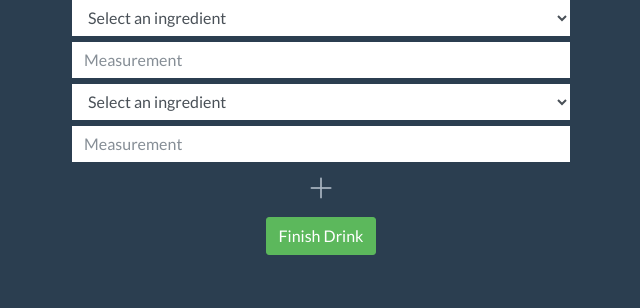
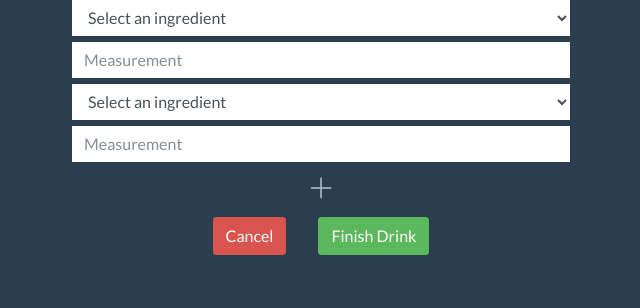
Before and after one commit to Brinzkii/Capstone-Project, a Flask app: page /1/ingredients/add in a window 1280 px wide. Shown: the part 178-486 px from the top of the page, without its empty margins (319-959 px from the left). Run offline with Flask 3, Linux system fonts and the light colour scheme; tables that the repository leaves empty hold one stand-in row (values such as "Sample post"); some libraries are stand-ins or nearby versions.

Commit message:
add ability to cancel mid submission

```diff
--- a/app.py
+++ b/app.py
@@ -508,6 +508,30 @@ def edit_drink(drink_id):
         return render_template("edit-drink.html", form=form, drink=drink)
 
 
+@app.route('/cancel/<int:drink_id>')
+def cancel_submission(drink_id):
+    """Delete created drink and redirect back to profile page"""
+    if g.user:
+        drink = Drink.query.get_or_404(drink_id)
+        post = DrinkPost.query.filter(
+            DrinkPost.drink_id == drink_id, DrinkPost.user_id == g.user.id
+        ).first()
+
+        if post:
+            db.session.delete(drink)
+            db.session.delete(post)
+            db.session.commit()
+
+            flash(f"{drink.name} submission canceled!", "success")
+            return redirect(f"/profile/{g.user.id}")
+        else:
+            flash("Sorry, only the author of this drink post can do that!", "danger")
+            return redirect(f"/")
+    else:
+        flash('You must be logged in to access this feature!', 'warning')
+        return redirect('/')
+
+
 @app.route("/delete/<int:drink_id>")
 def delete_drink(drink_id):
     """If author is g.user delete drink and redirect to profile"""
--- a/templates/add-ingredients.html
+++ b/templates/add-ingredients.html
@@ -30,7 +30,8 @@
 			<a href="#"><i class="bi bi-plus-lg"></i></a>
 			<br />
 			<div class="container-fluid row justify-content-center text-center mx-auto">
-				<button class="btn btn-success mt-2">Finish Drink</button>
+				<a href="/cancel/{{drink.id}}" class="btn btn-danger mt-2 mr-3">Cancel</a>
+				<button class="btn btn-success mt-2 ml-3">Finish Drink</button>
 			</div>
 		</form>
 	</div>
```
